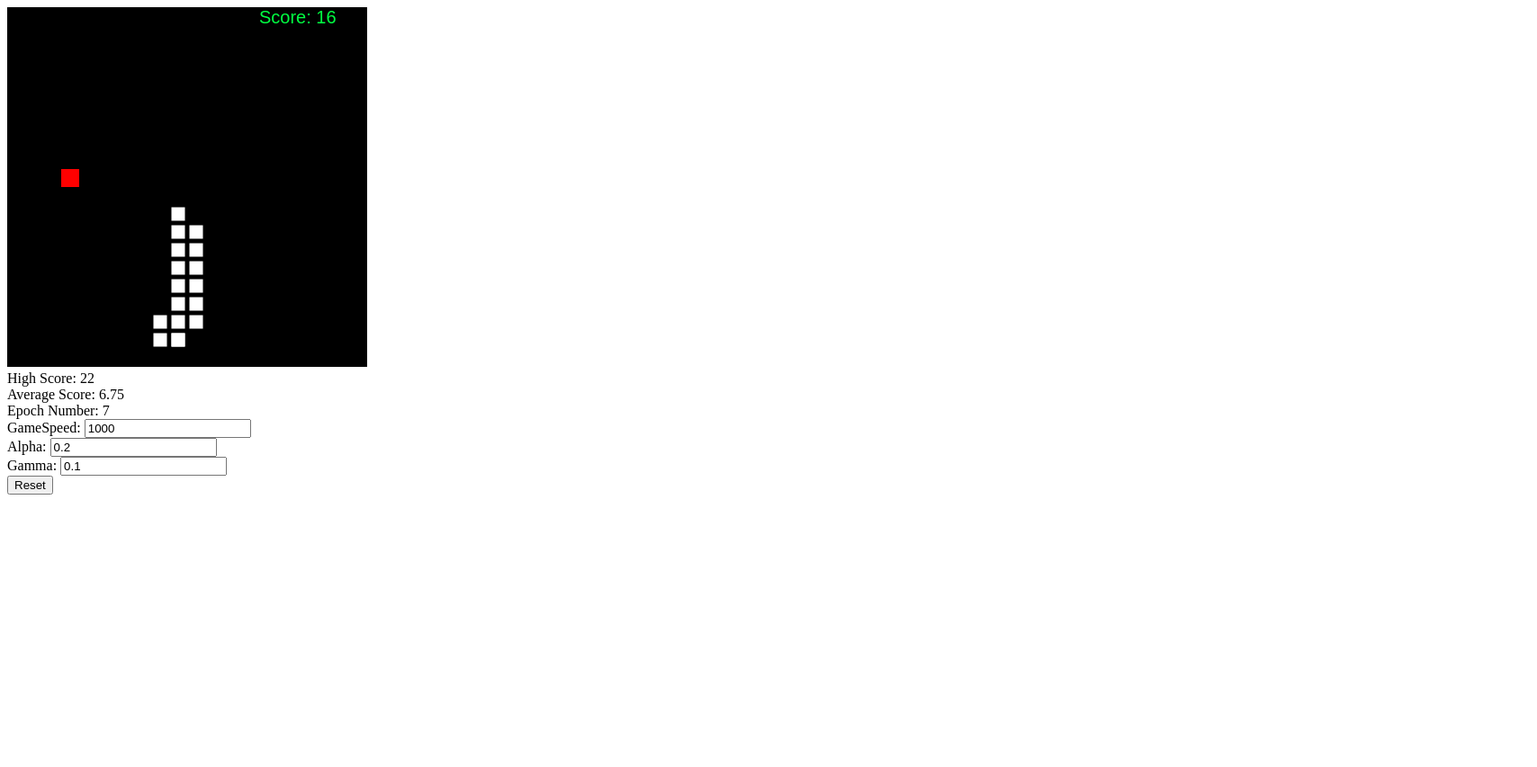
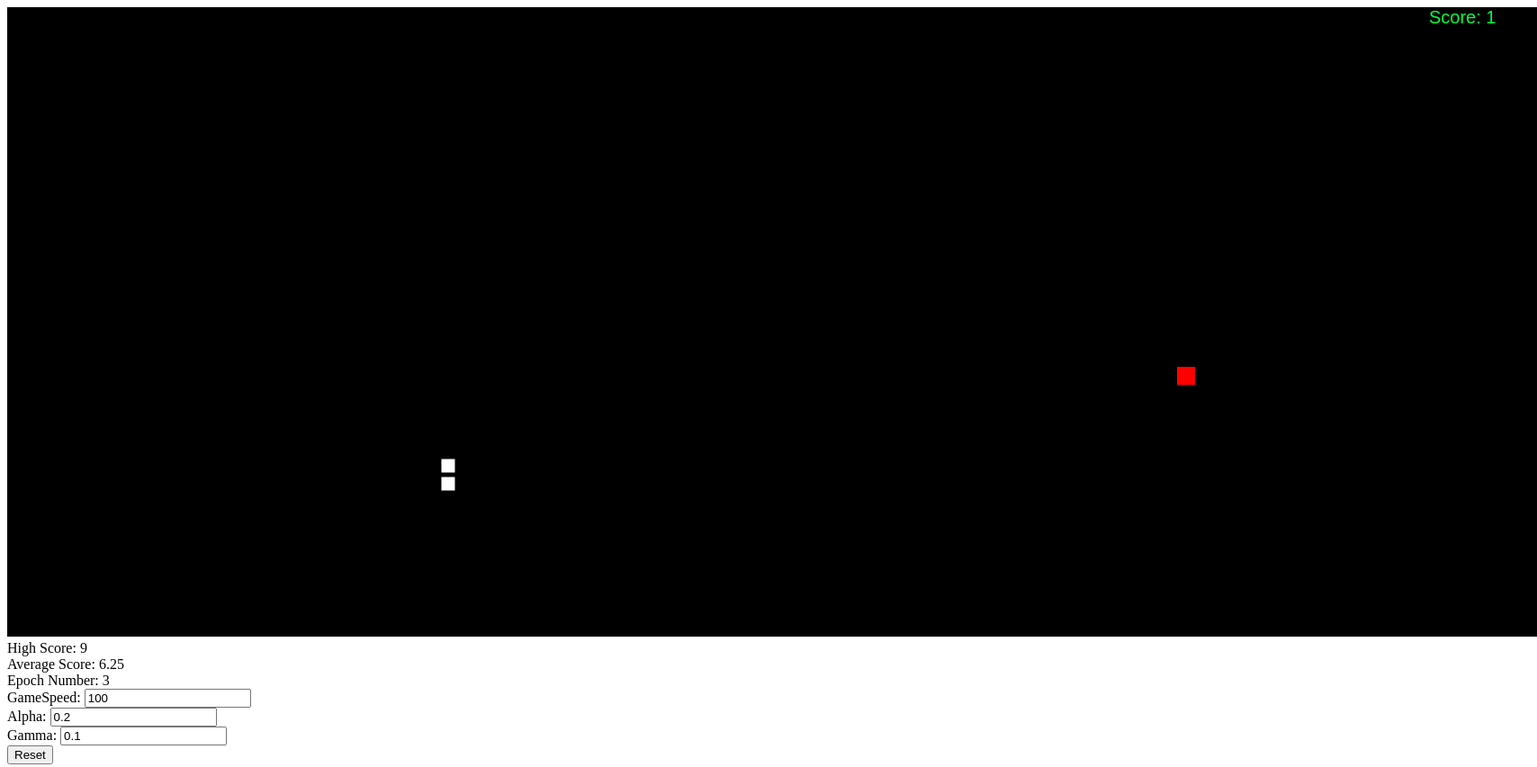
Before and after one commit to Deepakdekisugi/Javascript_Games, a plain HTML site: page snake game ai/index.html in a window 1280 px wide. Shown: the whole page at 90% size, 1708 px wide, since content can reach past the window. Before the commit the page ends 800 px from the top, so only its background shows below. Drawn offline with Linux system fonts and the light colour scheme.

Commit message:
added readme.md

```diff
--- a/snake game ai/index.html
+++ b/snake game ai/index.html
@@ -6,11 +6,11 @@
     <title>Snake Game</title>
 </head>
 <body>
-    <canvas id="canvas" width="400" height="400"></canvas>
+    <canvas id="canvas" width="1700" height="700"></canvas>
     <div>High Score: <span id="highScore">0</span></div>
     <div>Average Score: <span id="averageScore">0</span></div>
     <div>Epoch Number: <span id="epochNumber">0</span></div>
-    <div>GameSpeed: <input type="text" value="1000" id="gameSpeed" /></div>
+    <div>GameSpeed: <input type="text" value="100" id="gameSpeed" /></div>
     <div>Alpha: <input type="text" value="0.1" id="alpha" /></div>
     <div>Gamma: <input type="text" value="0.1" id="gamma" /></div>
     <button onclick="resetSnake()">Reset</button>
```
Also changed, not shown: 1 other file.
